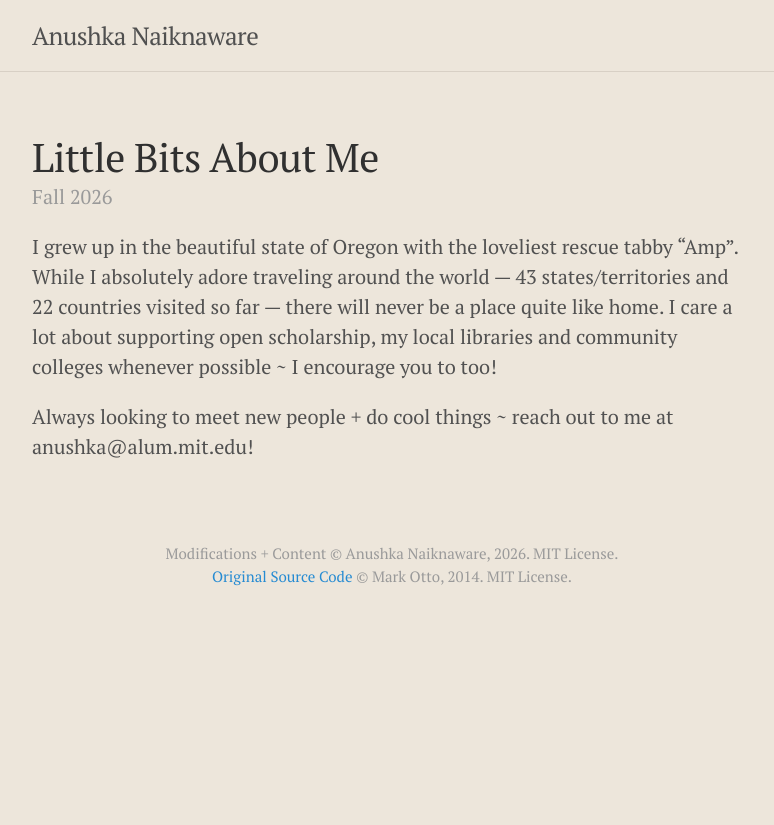
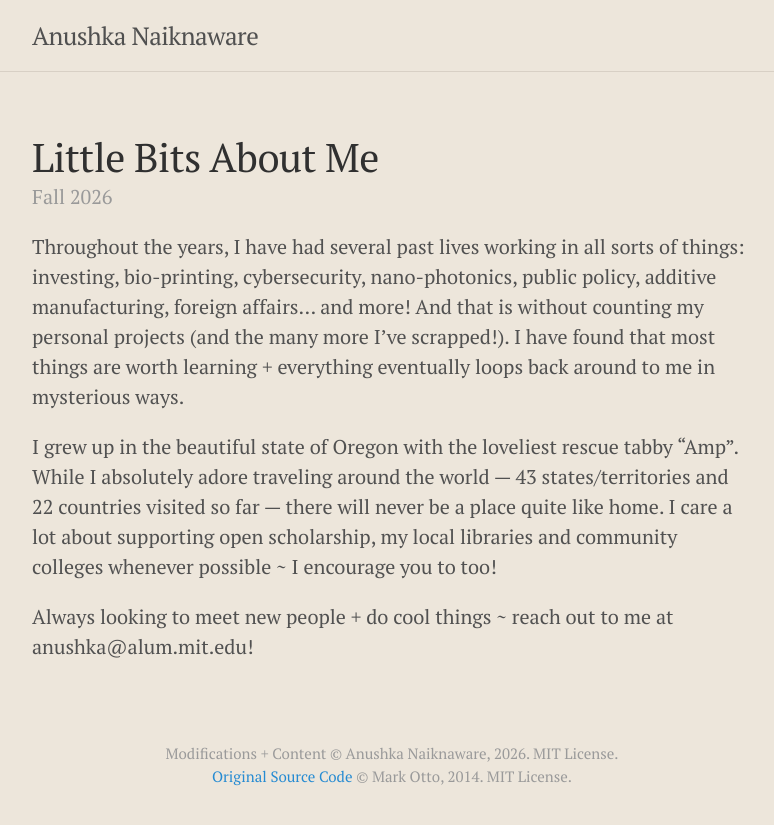
Before and after one commit to anushkanaiknaware/anushkanaiknaware.github.io, a Jekyll site: the page built from _posts/2026-08-21-intro.md, in a window 1280 px wide. Shown: the top 825 px of the page, without its empty margins (248-1022 px from the left). Built offline with Jekyll 4.4.1, drawn with Linux system fonts in a browser that asks for light colours.

Commit message:
Revise introduction post with additional experiences

```diff
--- a/_posts/2026-08-21-intro.md
+++ b/_posts/2026-08-21-intro.md
@@ -3,6 +3,9 @@ layout: post
 title: Little Bits About Me
 season: Fall
 ---
+
+Throughout the years, I have had several past lives working in all sorts of things: investing, bio-printing, cybersecurity, nano-photonics, public policy, additive manufacturing, foreign affairs... and more! And that is without counting my personal projects (and the many more I’ve scrapped!). I have found that most things are worth learning + everything eventually loops back around to me in mysterious ways.
+
 I grew up in the beautiful state of Oregon with the loveliest rescue tabby "Amp". While I absolutely adore traveling around the world — 43 states/territories and 22 countries visited so far — there will never be a place quite like home. I care a lot about supporting open scholarship, my local libraries and community colleges whenever possible ~ I encourage you to too!
 
 Always looking to meet new people + do cool things ~ reach out to me at anushka@alum.mit.edu!
```
